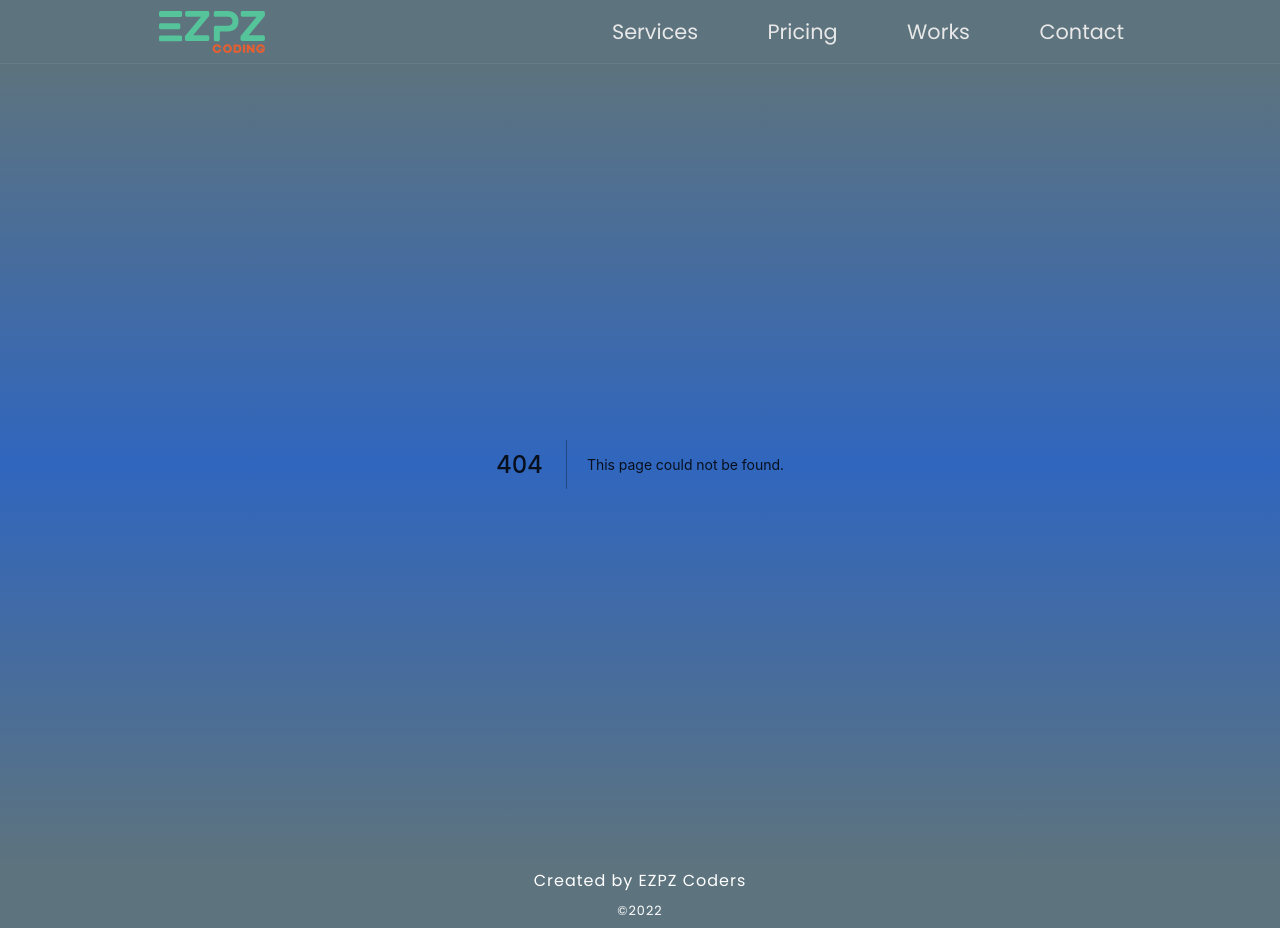
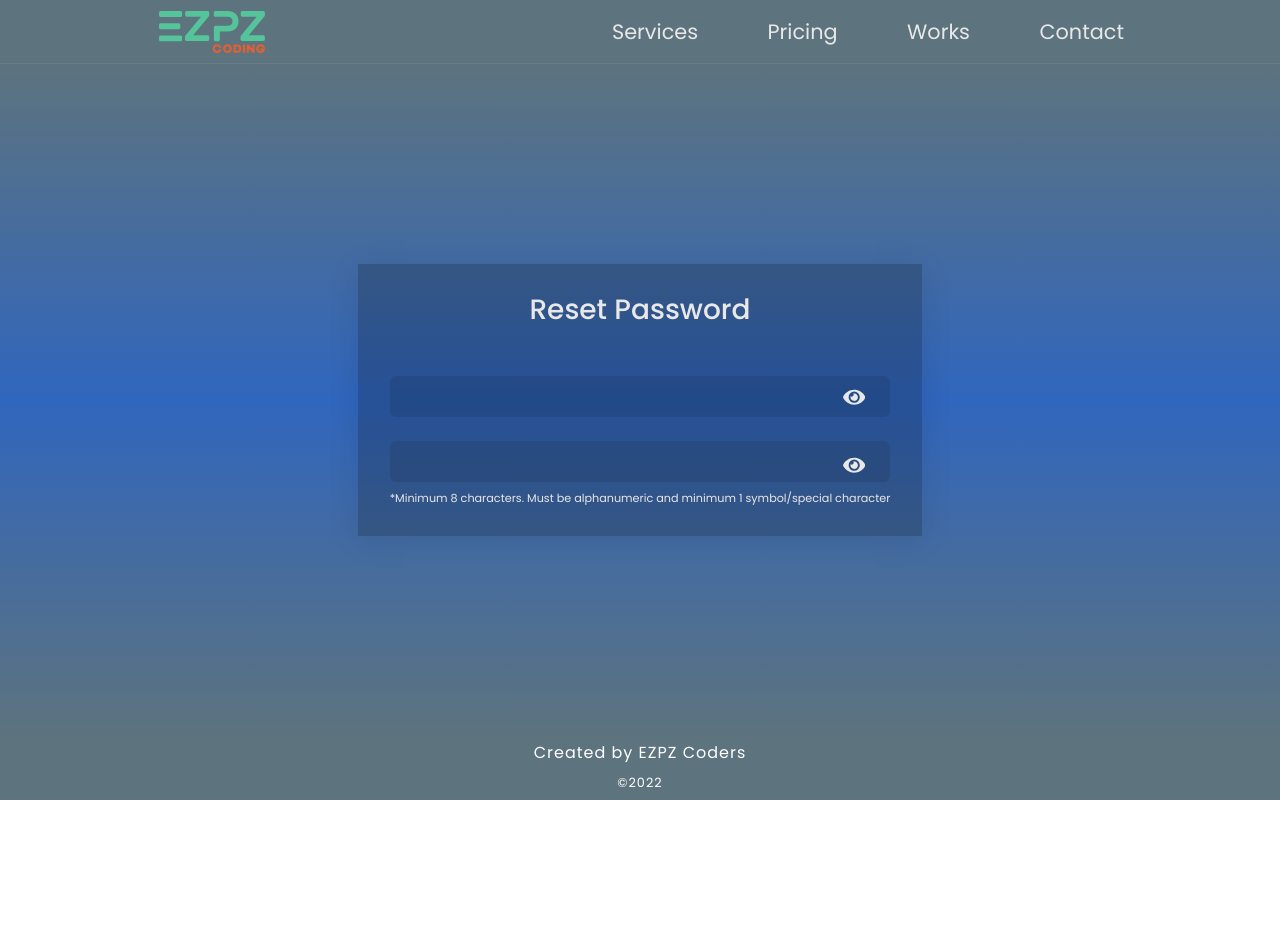
Before and after one commit to pixelverse-studios/pixelverse-studios-ui, a Next.js app: page /password/reset in a window 1280 px wide. Before the commit this address had no page. After the commit the page ends 800 px from the top, so only its background shows below. Built offline with nearby package versions, Linux system fonts and the light colour scheme.

Commit message:
added reset pw comnponent and change pwfield component props

```diff
--- a/components/form/fields/PasswordField/index.tsx
+++ b/components/form/fields/PasswordField/index.tsx
@@ -11,6 +11,7 @@ type PasswordFieldProps = {
     onChange: ChangeEventHandler
     minLength: number
     title?: string
+    message?: boolean
 }
 
 const PasswordField = ({
@@ -20,7 +21,8 @@ const PasswordField = ({
     placeholder,
     onChange,
     minLength,
-    title
+    title,
+    message
 }: PasswordFieldProps) => {
     const [type, setType] = useState('password')
     const toggleView = () => {
@@ -46,6 +48,13 @@ const PasswordField = ({
                 htmlFor={id}>
                 {placeholder}
             </label>
+            {message && (
+                <small>
+                    *Minimum 8 characters. Must be alphanumeric and minimum 1
+                    symbol/special character
+                </small>
+            )}
+
             {type === 'password' ? (
                 <FaEye className={styles.icon} onClick={toggleView} />
             ) : (
--- a/components/views/auth/Register.tsx
+++ b/components/views/auth/Register.tsx
@@ -60,7 +60,6 @@ const Register = () => {
         <div className={styles.content}>
             <div className={styles.formContainer}>
                 <h1 className={styles.header}>Register</h1>
-
                 <form onSubmit={handleSubmit}>
                     <fieldset>
                         <FormRow>
@@ -103,12 +102,9 @@ const Register = () => {
                                 onChange={handleChange}
                                 minLength={8}
                                 title="Custom"
+                                message={true}
                             />
                         </FormRow>
-                        <small>
-                            *Minimum 8 characters. Must be alphanumeric and
-                            minimum 1 symbol/special character
-                        </small>
                         <button
                             className={styles.button}
                             type="submit"
--- /dev/null
+++ b/components/views/auth/ResetPassword.tsx
@@ -0,0 +1,27 @@
+import useForm from '../../../utilities/hooks/useForm'
+import { FormProps } from '../../../utilities/types/formTypes'
+import { VALID_PASSWORD } from '../../../utilities/validations/regexValidators'
+import { FormRow, PasswordField } from '../../form'
+import styles from './AuthPages.module.scss'
+
+const ResetPassword = () => {
+    return (
+        <div className={styles.content}>
+            <div className={styles.formContainer}>
+                <h1 className={styles.header}>Reset Password</h1>
+                <form>
+                    <fieldset>
+                        <FormRow>
+                            <PasswordField />
+                        </FormRow>
+                        <FormRow>
+                            <PasswordField message={true} />
+                        </FormRow>
+                    </fieldset>
+                </form>
+            </div>
+        </div>
+    )
+}
+
+export default ResetPassword
--- a/pages/password/reset/[token].tsx
+++ /dev/null
@@ -1,5 +0,0 @@
-const ResetPassword = () => {
-    return <div>test</div>
-}
-
-export default ResetPassword
--- /dev/null
+++ b/pages/password/reset/index.tsx
@@ -0,0 +1,7 @@
+import ResetPassword from '../../../components/views/auth/ResetPassword'
+
+const ResetPasswordPage = () => {
+    return <ResetPassword />
+}
+
+export default ResetPasswordPage
```
